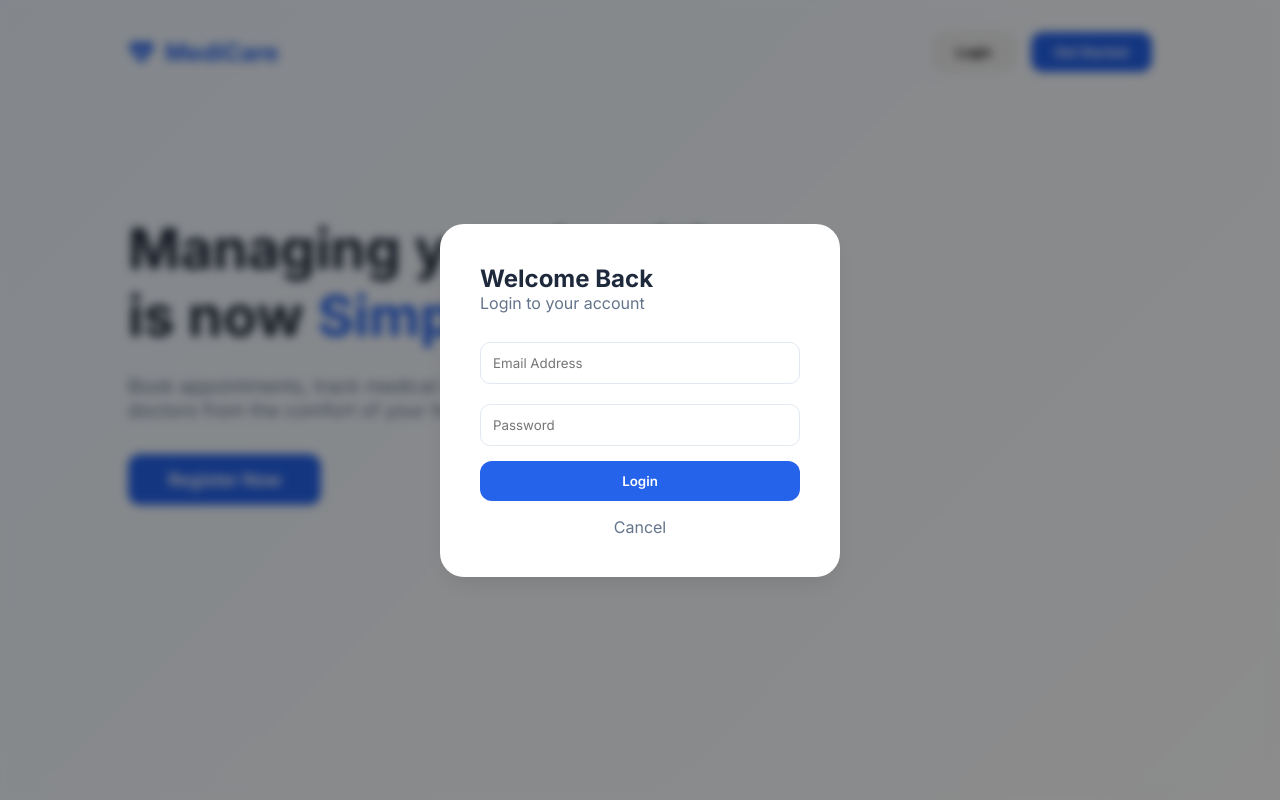
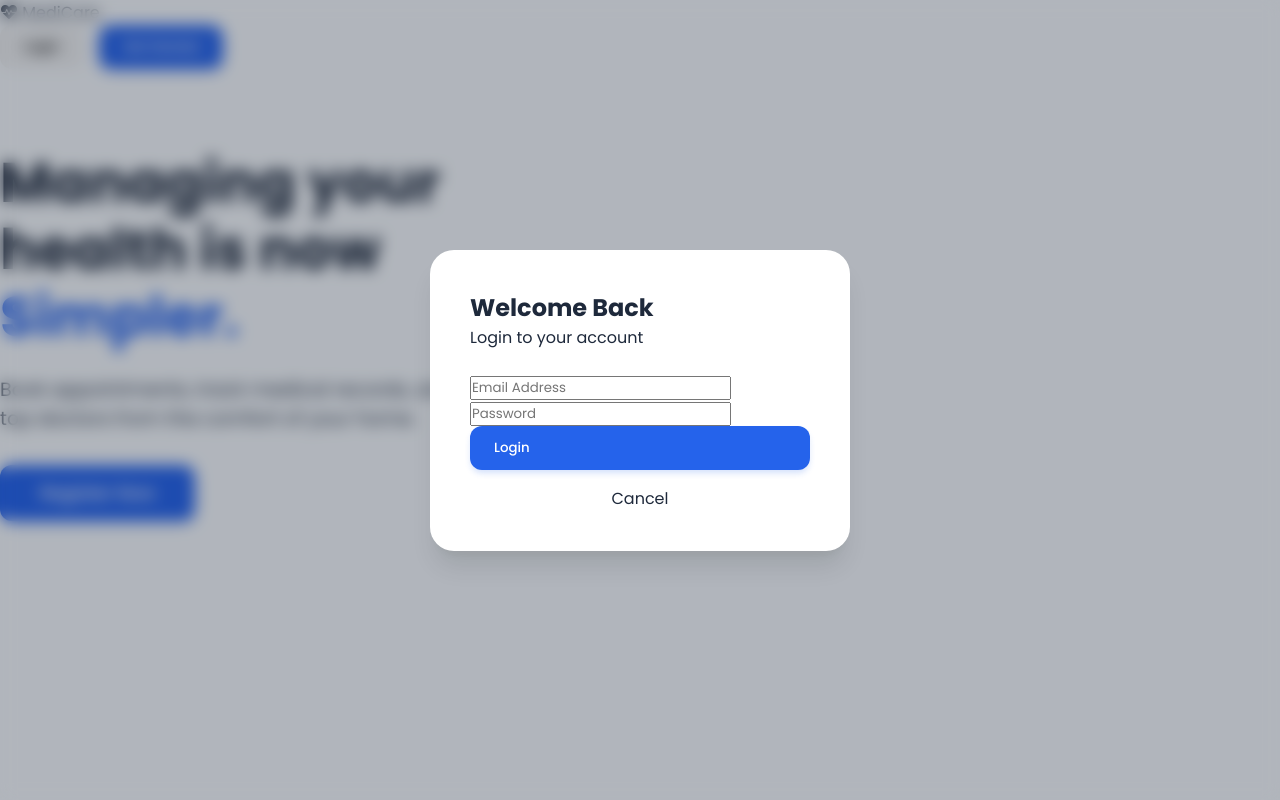
Before and after one commit to hereflorex/Medicare-project---by-florex-, a Flask app: page / in a window 1280 px wide, after a click on "Login". Run offline with Flask 3, Linux system fonts and the light colour scheme.

Commit message:
Update style.css

```diff
--- a/static/css/style.css
+++ b/static/css/style.css
@@ -1,68 +1,86 @@
-@import url('https://fonts.googleapis.com/css2?family=Inter:wght@300;400;600;700&display=swap');
+/* Import Modern Font */
+@import url('https://fonts.googleapis.com/css2?family=Poppins:wght@300;400;500;600;700&display=swap');
 
 :root {
     --primary: #2563eb;
-    --primary-light: #dbeafe;
-    --text-dark: #1e293b;
-    --text-gray: #64748b;
-    --bg-gray: #f8fafc;
-    --white: #ffffff;
-    --shadow: 0 10px 25px -5px rgba(0, 0, 0, 0.1);
+    --primary-hover: #1d4ed8;
+    --bg-light: #f8fafc;
+    --glass: rgba(255, 255, 255, 0.9);
+    --shadow: 0 20px 25px -5px rgba(0, 0, 0, 0.1), 0 10px 10px -5px rgba(0, 0, 0, 0.04);
 }
 
-* { margin: 0; padding: 0; box-sizing: border-box; font-family: 'Inter', sans-serif; }
-
-body { background-color: var(--bg-gray); color: var(--text-dark); overflow-x: hidden; }
-
-/* Navbar/Hero Landing */
-.hero-section {
-    background: linear-gradient(135deg, #eff6ff 0%, #ffffff 100%);
-    min-height: 100vh; padding: 2rem 10%; display: flex; flex-direction: column;
+* {
+    margin: 0; padding: 0; box-sizing: border-box;
+    font-family: 'Poppins', sans-serif;
 }
 
-nav { display: flex; justify-content: space-between; align-items: center; margin-bottom: 4rem; }
+body {
+    background-color: var(--bg-light);
+    color: #1e293b;
+    overflow-x: hidden;
+}
 
-.logo { font-size: 1.5rem; font-weight: 700; color: var(--primary); display: flex; align-items: center; gap: 10px; }
+/* Page Load Animation */
+@keyframes fadeIn {
+    from { opacity: 0; transform: translateY(10px); }
+    to { opacity: 1; transform: translateY(0); }
+}
 
-/* Modal Design */
+.card, .hero-section, .sidebar {
+    animation: fadeIn 0.6s cubic-bezier(0.4, 0, 0.2, 1);
+}
+
+/* Button Upgrades */
+.btn {
+    padding: 12px 24px;
+    border-radius: 12px;
+    font-weight: 500;
+    cursor: pointer;
+    border: none;
+    transition: all 0.3s cubic-bezier(0.4, 0, 0.2, 1);
+    display: inline-flex;
+    align-items: center;
+    gap: 8px;
+}
+
+.btn-primary {
+    background: var(--primary);
+    color: white;
+    box-shadow: 0 4px 6px -1px rgba(37, 99, 235, 0.2);
+}
+
+.btn-primary:hover {
+    background: var(--primary-hover);
+    transform: translateY(-2px);
+    box-shadow: 0 10px 15px -3px rgba(37, 99, 235, 0.4);
+}
+
+/* Glassmorphism Modals */
 .modal {
-    display: none; position: fixed; z-index: 1000; left: 0; top: 0; width: 100%; height: 100%;
-    background: rgba(0,0,0,0.45); backdrop-filter: blur(5px); align-items: center; justify-content: center;
+    display: none;
+    position: fixed;
+    inset: 0;
+    background: rgba(15, 23, 42, 0.3);
+    backdrop-filter: blur(8px);
+    z-index: 1000;
+    align-items: center;
+    justify-content: center;
+    transition: all 0.3s;
 }
 
 .modal-content {
-    background: white; padding: 2.5rem; border-radius: 24px; width: 400px; box-shadow: var(--shadow);
-    animation: slideUp 0.3s ease;
+    background: white;
+    padding: 2.5rem;
+    border-radius: 24px;
+    width: 90%;
+    max-width: 420px;
+    box-shadow: var(--shadow);
+    transform: scale(0.9);
+    animation: modalPop 0.3s forwards;
 }
 
-@keyframes slideUp { from { transform: translateY(20px); opacity: 0; } to { transform: translateY(0); opacity: 1; } }
-
-/* Sidebar Layout */
-.app-layout { display: flex; min-height: 100vh; }
-
-.sidebar {
-    width: 280px; background: white; border-right: 1px solid #e2e8f0; padding: 2rem;
-    position: fixed; height: 100vh;
+@keyframes modalPop {
+    to { transform: scale(1); }
 }
 
-.sidebar a {
-    display: flex; align-items: center; gap: 12px; padding: 12px 16px; margin-bottom: 8px;
-    text-decoration: none; color: var(--text-gray); border-radius: 12px; transition: 0.2s;
-}
-
-.sidebar a:hover, .sidebar a.active { background: var(--primary-light); color: var(--primary); font-weight: 600; }
-
-.content-area { margin-left: 280px; flex: 1; padding: 3rem; }
-
-/* Cards & Buttons */
-.card { background: white; border-radius: 20px; padding: 2rem; box-shadow: var(--shadow); border: 1px solid #f1f5f9; }
-
-.btn { padding: 12px 24px; border-radius: 12px; border: none; cursor: pointer; font-weight: 600; transition: 0.2s; }
-
-.btn-primary { background: var(--primary); color: white; }
-
-.btn-primary:hover { transform: translateY(-2px); box-shadow: 0 10px 15px -3px rgba(37, 99, 235, 0.3); }
-
-.stats-grid { display: grid; grid-template-columns: repeat(auto-fit, minmax(240px, 1fr)); gap: 1.5rem; }
-
-input, select { width: 100%; padding: 12px; border: 1px solid #e2e8f0; border-radius: 10px; margin-top: 5px; margin-bottom: 15px; }
+/* Rest of your sidebar and layout styles (keep them) */
```
